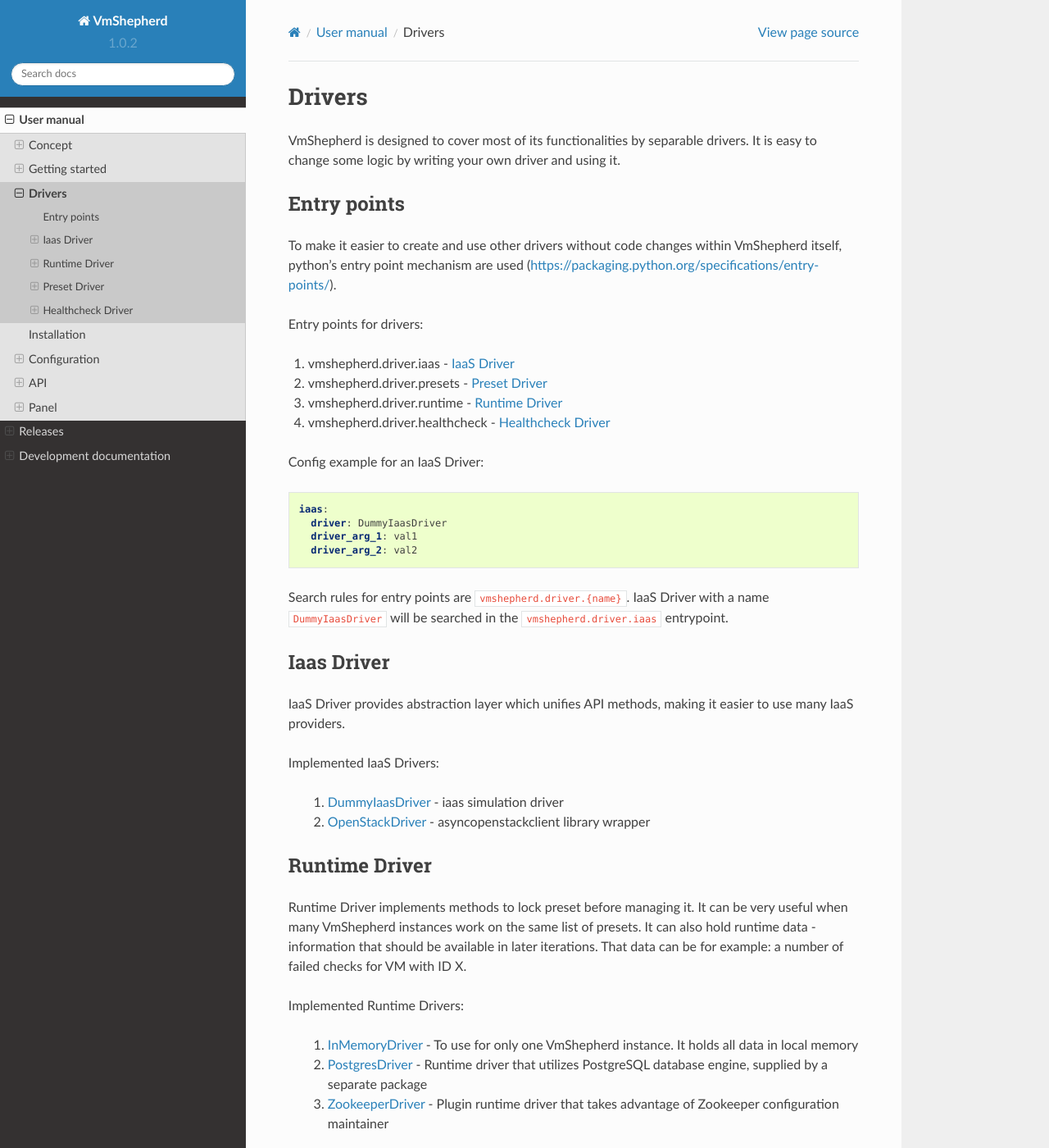
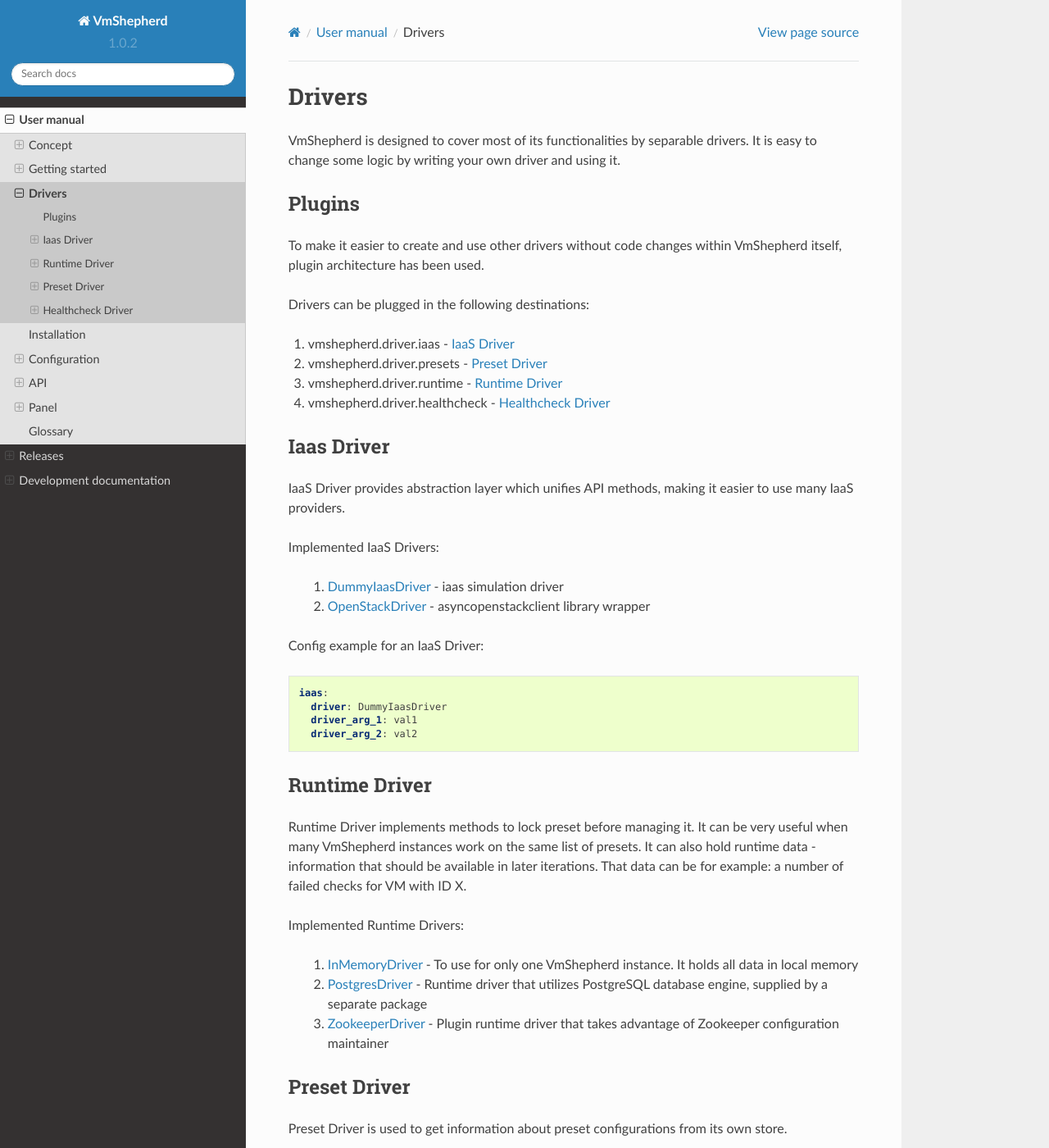
Before and after one commit to DreamLab/VmShepherd, a Sphinx documentation site: the page built from docs/user/drivers/index.rst, in a window 1280 px wide and 1400 px high. Shown: the whole window at 82% size. Built offline with Sphinx 7.4.7 and the Read the Docs theme 2.0.0, drawn with Linux system fonts in a browser that asks for light colours; some of the changed lines change nothing that is shown.

Commit message:
Add glossary, fix small typo (#51)
* add glossary, fix small typo

* move entry points to devel, sed user with pluings

```diff
--- a/docs/development/plugins/index.rst
+++ b/docs/development/plugins/index.rst
@@ -2,6 +2,9 @@
 Plugins development
 ===================
 
+To make it easier to create and use other drivers without code changes within VmShepherd itself, python's `entry point mechanism <https://packaging.python.org/specifications/entry-points/>`_ are used as plugins.
+
+Search rules for entry points are ``vmshepherd.driver.{name}``. IaaS Driver with a name ``DummyIaasDriver`` will be searched in the ``vmshepherd.driver.iaas`` entrypoint.
 
 .. toctree::
    :maxdepth: 2
--- a/docs/user/drivers/index.rst
+++ b/docs/user/drivers/index.rst
@@ -5,28 +5,18 @@
 VmShepherd is designed to cover most of its functionalities by separable drivers.
 It is easy to change some logic by writing your own driver and using it.
 
-Entry points
+Plugins
 ------------
 
-To make it easier to create and use other drivers without code changes within VmShepherd itself, python's entry point mechanism are used (https://packaging.python.org/specifications/entry-points/).
+To make it easier to create and use other drivers without code changes within VmShepherd itself, plugin architecture has been used.
 
-Entry points for drivers:
+Drivers can be plugged in the following destinations:
 
 1. vmshepherd.driver.iaas - `IaaS Driver`_
 2. vmshepherd.driver.presets - `Preset Driver`_
 3. vmshepherd.driver.runtime - `Runtime Driver`_
 4. vmshepherd.driver.healthcheck - `Healthcheck Driver`_
 
-Config example for an IaaS Driver:
-
-.. code-block:: yaml
-
-    iaas:
-      driver: DummyIaasDriver
-      driver_arg_1: val1
-      driver_arg_2: val2
-
-Search rules for entry points are ``vmshepherd.driver.{name}``. IaaS Driver with a name ``DummyIaasDriver`` will be searched in the ``vmshepherd.driver.iaas`` entrypoint.
 
 Iaas Driver
 -----------
@@ -38,6 +28,14 @@
     1. `DummyIaasDriver <iaas_dummydriver>`_ - iaas simulation driver
     2. `OpenStackDriver <iaas_openstackdriver>`_ - asyncopenstackclient library wrapper
 
+Config example for an IaaS Driver:
+
+.. code-block:: yaml
+
+    iaas:
+      driver: DummyIaasDriver
+      driver_arg_1: val1
+      driver_arg_2: val2
 
 .. toctree::
    :hidden:
--- /dev/null
+++ b/docs/user/glossary.rst
@@ -0,0 +1,17 @@
+Glossary
+--------
+
+**Driver**
+    is a pluginable logical unit, with specified interface, providing certain functionality. I.e. OpenStackDriver (which is implementing IaaS driver) serves set of funtions which interact with OpenStack - which acts as IaaS provider in this case.
+**Healthcheck**
+    is user defined way to check whether chosen service is healthy or not, custom healthcheck driver can be provided as plug-in.
+**Preset**
+    is a definition/spec of a cluster of virtual machines
+**Preset lock**
+    is preset state (assigned by runtime driver) that prevents other VmShepherd instance from managing this preset.
+**IaaS**
+    is vm's (compute power) provider, examples: AWS EC2 or OpenStack instance.
+**Vm flavour**
+    is a set of parameters defining vm properties like number of cpu's, amount of memory and so on.
+**Image**
+    is a collection of files for a specific operating system (OS) that you use to create or rebuild a server.
--- a/docs/user/index.rst
+++ b/docs/user/index.rst
@@ -12,3 +12,4 @@
    configuration
    api
    panel
+   glossary
```
